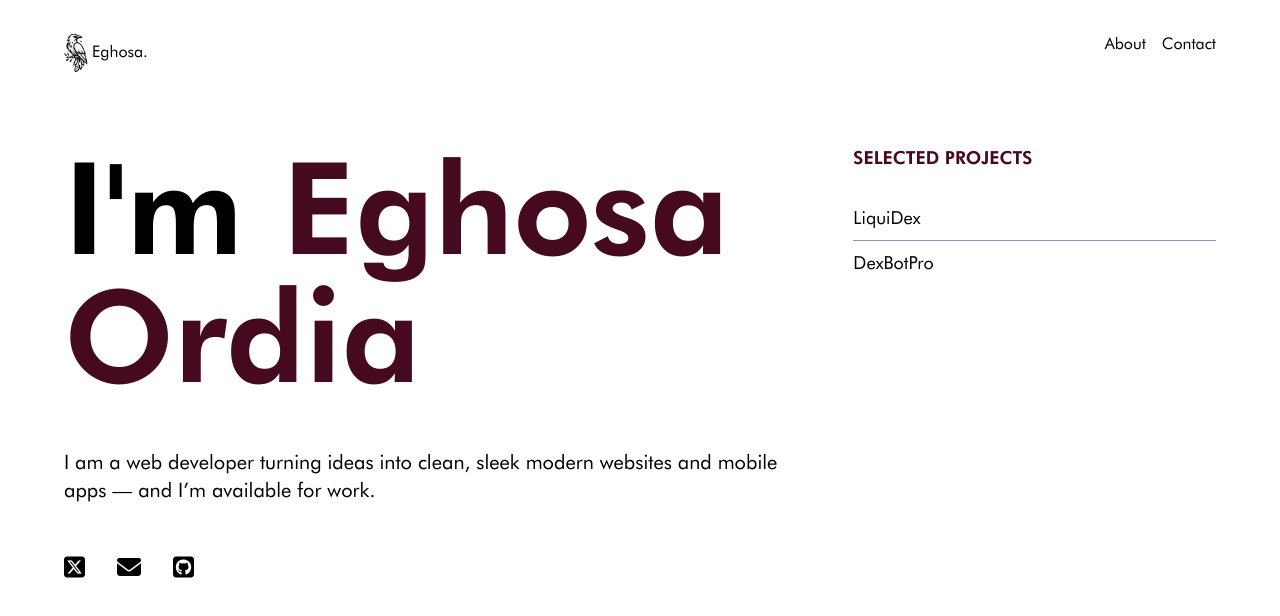
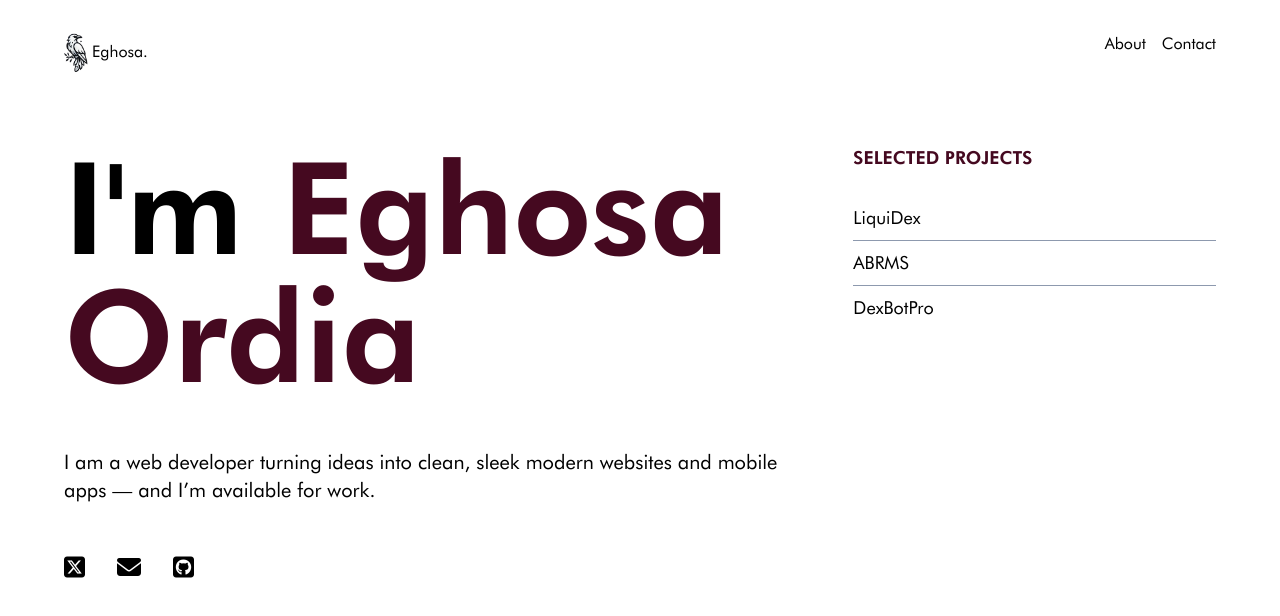
Before and after one commit to Hardy101/Eghosa, a React (Vite) app: page / in a window 1280 px wide. Shown: the top 616 px of the page. Built offline with nearby package versions, Linux system fonts and the light colour scheme.

Commit message:
refactor

```diff
--- a/src/App.tsx
+++ b/src/App.tsx
@@ -33,6 +33,9 @@ function App() {
               <button className="py-2">LiquiDex</button>
             </li>
             <li>
+              <button className="py-2">ABRMS</button>
+            </li>
+            <li>
               <button className="py-2">DexBotPro</button>
             </li>
           </ul>
--- a/src/components/navbar.tsx
+++ b/src/components/navbar.tsx
@@ -14,10 +14,10 @@ const NavBar: React.FC = () => {
           </a>
           <ul className="flex gap-4">
             <li>
-              <a href="#">About</a>
+              <button>About</button>
             </li>
             <li>
-              <a href="#">Contact</a>
+              <button>Contact</button>
             </li>
           </ul>
         </div>
```
